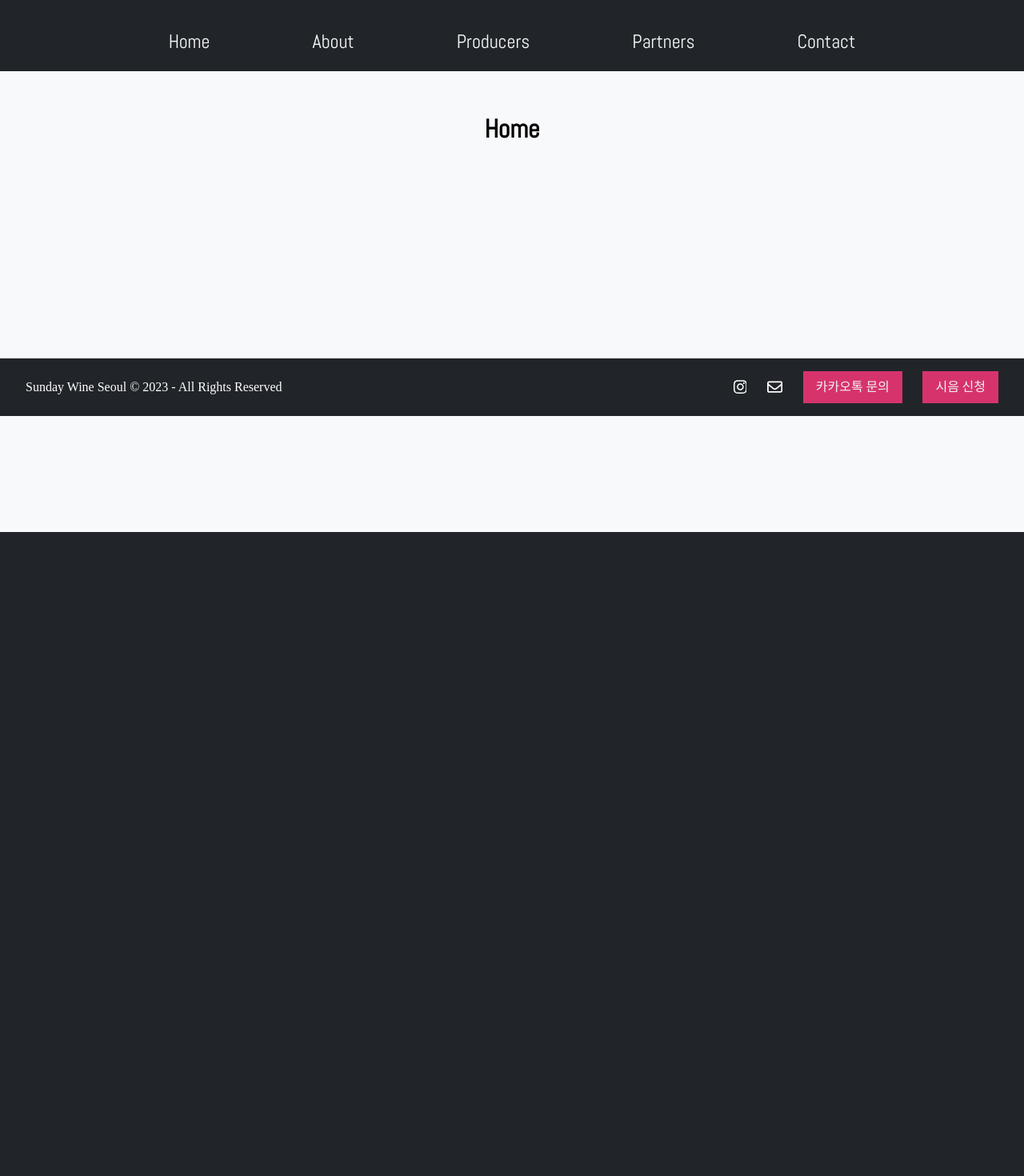
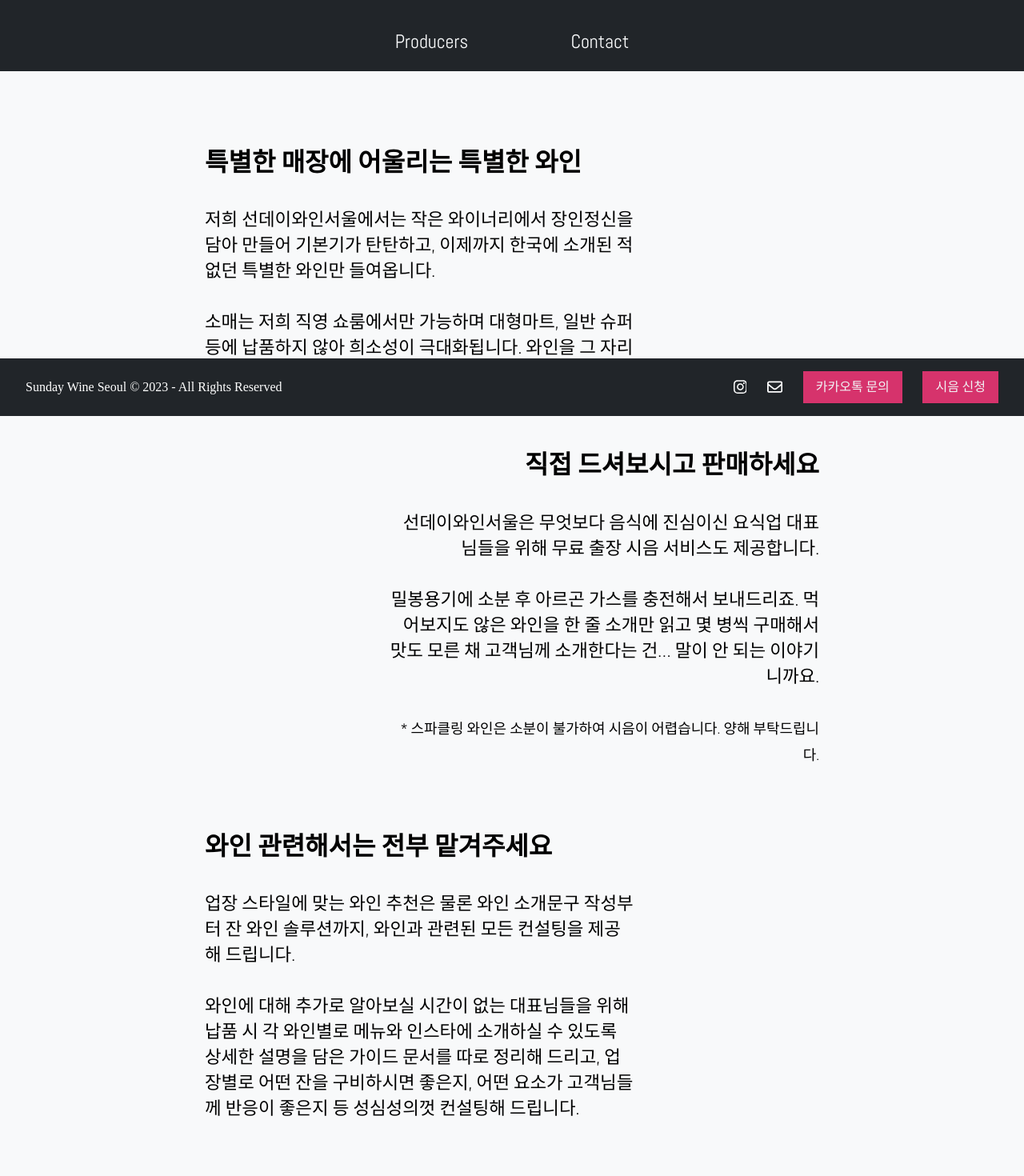
Before and after one commit to lazylife7157/sundaywineseoul, a SvelteKit app: page / in a window 1280 px wide. Shown: the part 280-1750 px from the top of the page at 80% size. Before the commit the page ends 1009 px from the top, so only its background shows below. Built offline with nearby package versions, Linux system fonts and the light colour scheme; a web font is replaced by a local one.

Commit message:
Update home

```diff
--- a/src/routes/+page.svelte
+++ b/src/routes/+page.svelte
@@ -1,9 +1,76 @@
-<script></script>
+<div>
+  <div>
+    <h1>특별한 매장에 어울리는 특별한 와인</h1>
 
-<h1>Home</h1>
+    <p>
+      저희 선데이와인서울에서는 작은 와이너리에서 장인정신을 담아 만들어 기본기가 탄탄하고, 이제까지
+      한국에 소개된 적 없던 특별한 와인만 들여옵니다.
+    </p>
+    <p>
+      소매는 저희 직영 쇼룸에서만 가능하며 대형마트, 일반 슈퍼 등에 납품하지 않아 희소성이
+      극대화됩니다. 와인을 그 자리에서 즐길 수 있는 요식업장에만 납품합니다.
+    </p>
+  </div>
+
+  <div>
+    <h1>직접 드셔보시고 판매하세요</h1>
+
+    <p>
+      선데이와인서울은 무엇보다 음식에 진심이신 요식업 대표님들을 위해 무료 출장 시음 서비스도
+      제공합니다.
+    </p>
+    <p>
+      밀봉용기에 소분 후 아르곤 가스를 충전해서 보내드리죠. 먹어보지도 않은 와인을 한 줄 소개만 읽고
+      몇 병씩 구매해서 맛도 모른 채 고객님께 소개한다는 건… 말이 안 되는 이야기니까요.
+    </p>
+    <p>
+      <small> * 스파클링 와인은 소분이 불가하여 시음이 어렵습니다. 양해 부탁드립니다. </small>
+    </p>
+  </div>
+
+  <div>
+    <h1>와인 관련해서는 전부 맡겨주세요</h1>
+
+    <p>
+      업장 스타일에 맞는 와인 추천은 물론 와인 소개문구 작성부터 잔 와인 솔루션까지, 와인과 관련된
+      모든 컨설팅을 제공해 드립니다.
+    </p>
+    <p>
+      와인에 대해 추가로 알아보실 시간이 없는 대표님들을 위해 납품 시 각 와인별로 메뉴와 인스타에
+      소개하실 수 있도록 상세한 설명을 담은 가이드 문서를 따로 정리해 드리고, 업장별로 어떤 잔을
+      구비하시면 좋은지, 어떤 요소가 고객님들께 반응이 좋은지 등 성심성의껏 컨설팅해 드립니다.
+    </p>
+  </div>
+
+  <h2>업장을 한층 개성있고 돋보이게 해줄 와인들을 선데이와인서울에서 만나보세요.</h2>
+</div>
 
 <style lang="sass">
-  h1
+
+  p
+    margin: 1rem 0
+    font-size: 1.4rem
+    line-height: 2rem
+
+  div
     font-family: 'Abel', sans-serif
-    text-align: center
+    display: flex
+    flex-direction: column
+    div
+      width: 70%
+      h1
+        margin-top: 4rem
+    div:nth-child(odd)
+      align-self: start
+      text-align: left
+    div:nth-child(even)
+      align-self: end
+      text-align: right
+    h2
+      margin-top: 4rem
+      margin-bottom: 4rem
+      text-align: center
+
+
+
 </style>
--- a/src/routes/header.svelte
+++ b/src/routes/header.svelte
@@ -10,12 +10,6 @@
 <nav>
   <ul>
     <li>
-      <a href="/">Home</a>
-    </li>
-    <li>
-      <a href="/about">About</a>
-    </li>
-    <li>
       <span>Producers</span>
       <div class="producers">
         <a href="/producers/eccocivi">Eccocivi</a>
@@ -24,9 +18,9 @@
         <a href="/producers/clos-thierrière">Clos Thierrière</a>
       </div>
     </li>
-    <li>
+    <!-- <li>
       <a href="/partners">Partners</a>
-    </li>
+    </li> -->
     <li>
       <a href="https://pf.kakao.com/_UCbHxj/chat" target="_blank">Contact</a>
     </li>
```
Also changed, not shown: src/routes/about/+page.svelte (deleted, +0 -7 lines).
